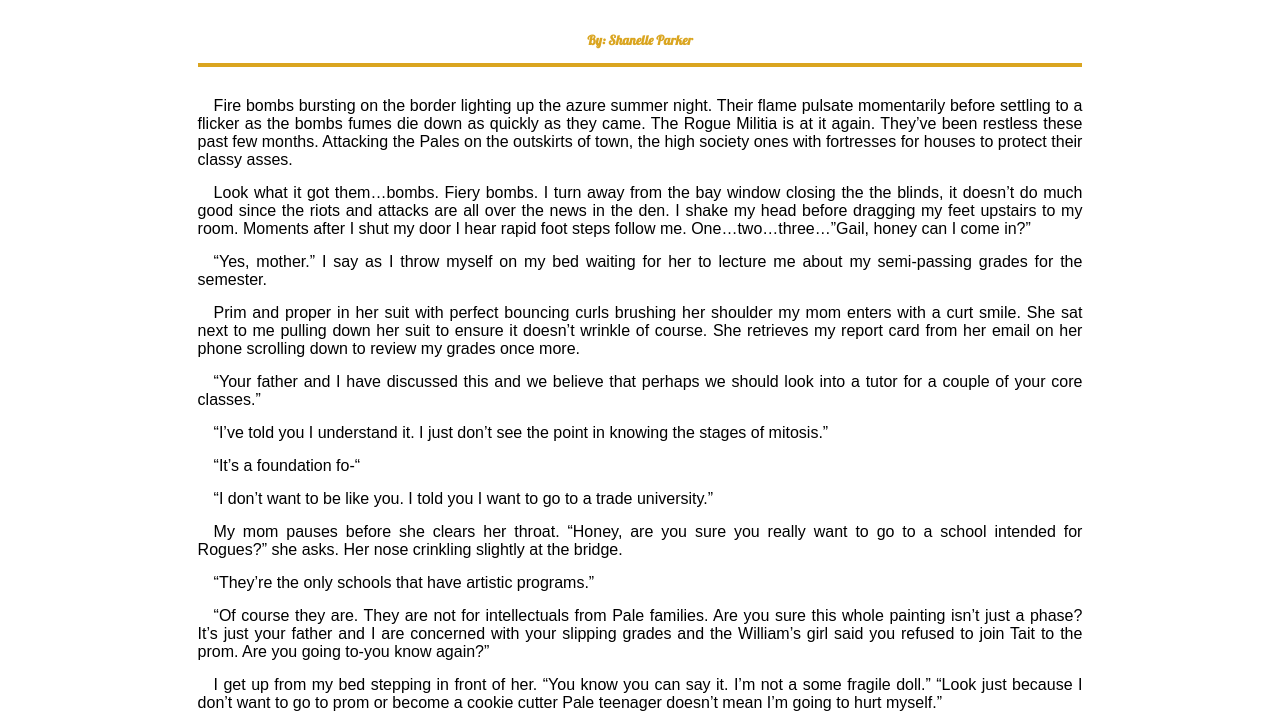
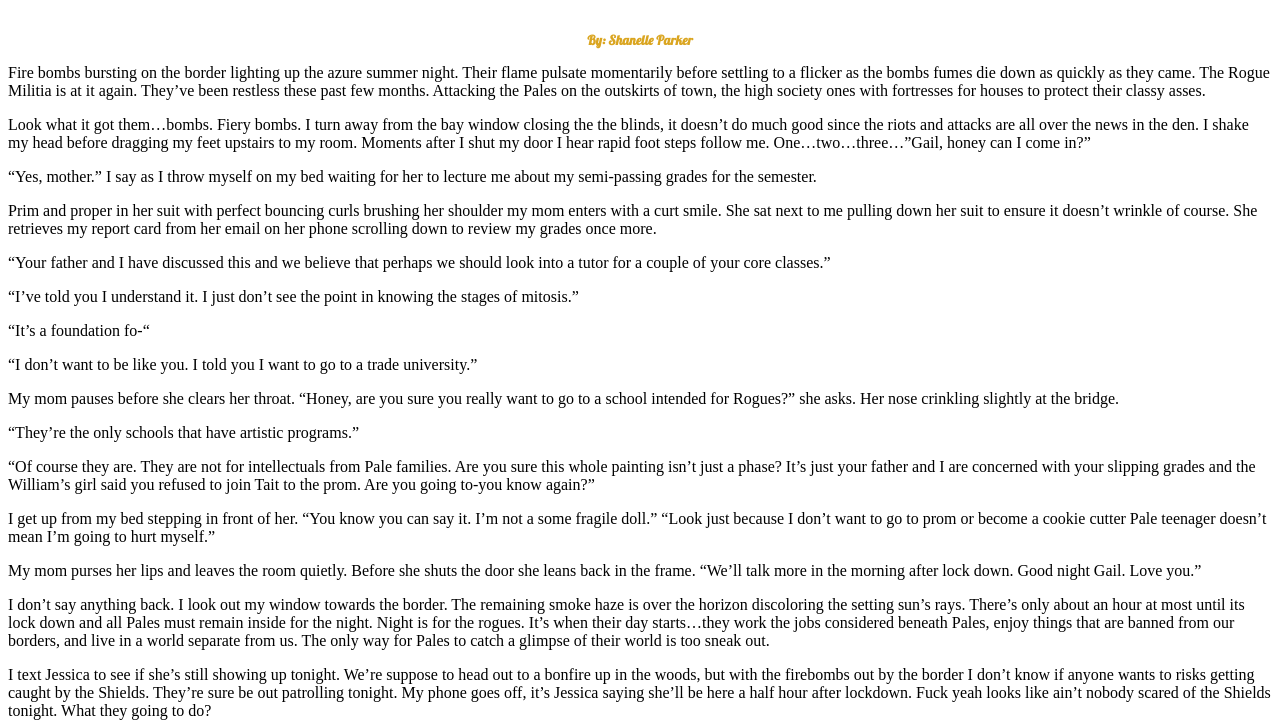
Before and after one commit to shanellerparker/341-Homework, a plain HTML site: page week-08-assignment/index.html in a window 1280 px wide. Shown: the part 68-792 px from the top of the page. Drawn offline with Linux system fonts and the light colour scheme; a web font is replaced by a local one.

Commit message:
Made changes

```diff
--- a/week-08-assignment/css/style.css
+++ b/week-08-assignment/css/style.css
@@ -10,15 +10,15 @@ h2 {
   font-size: 48;
   color: goldenrod;
   text-transform: capitalize;}
-h1:hover {
+h2:hover {
   color: ghostwhite
 }
 
 
 
 body {
-  background-color: white;
-  background-image: image(341-Homework/week-08-assignment/css/Empty.png);
+  background-color: transparent;
+  background-image: url(341-Homework/week-08-assignment/css/Empty.pn);
   min-height: 100%;
   min-width: 1024px;
   background-attachment: fixed;
@@ -26,14 +26,9 @@ body {
   background-repeat: no-repeat
 }
 
-}
-
-p.first-p {
-  border-top-style: solid;
-  padding-top: 15px;
-  margin-top: 15px;
-  border-width: 4px;
-  border-color: goldenrod;
+#first-letter::first-letter {
+  font-size:20;
+  color: #goldenrod;
 }
 
 p {
@@ -54,11 +49,7 @@ p first-transition {
   border-color: goldenrod;
 }
 
-#first-letter::first-letter {font-size:20;
-  color: #goldenrod;
-}
-
-#Five minutes,{
+#Five {
   color: goldenrod;
 }
 
--- a/week-08-assignment/index.html
+++ b/week-08-assignment/index.html
@@ -10,9 +10,8 @@
   <body>
     <h2 class="heading" id="title">Half Empty</h2>
     <h5 class="heading" id="author">By: Shanelle Parker</h5>
-    <p class="first-p">
-    <p id="first-letter">
-    Fire bombs bursting on the border lighting up the azure summer night. Their flame pulsate momentarily before settling to a flicker as the bombs fumes die down as quickly as they came.
+    <div id="story">
+      <p id="first-letter"> Fire bombs bursting on the border lighting up the azure summer night. Their flame pulsate momentarily before settling to a flicker as the bombs fumes die down as quickly as they came.
     The Rogue Militia is at it again. They’ve been restless these past few months. Attacking the Pales on the outskirts of town, the high society ones with fortresses for houses to protect their classy asses.
     </p>
     <p>
@@ -77,8 +76,7 @@
     <p>
     “Fuck yeah I am.”
    </p>
-   <p class="end-p">
-   <span id="Five minutes"> minutes</span>  Five minutes deep into back roads and pine trees close in along side us. Rocks kick up behind the tires disappears in the plumes of dust.
+   <span id="Five emphasis">Five</span>"> Five minutes deep into back roads and pine trees close in along side us. Rocks kick up behind the tires disappears in the plumes of dust.
     The light emitting from the bonfire at Greywater camp glows through the gaps in between the trees. Silhouettes of people move through in and out of sight.
     We pull up along side a few other cars. About twenty others are already there with a cooler full of bitch beer and a few cases of bud by the fire.
     A couple bottles of cheap shit is being passed around. Jessica smiles widely and hops out. Tait’s truck is closest to the fire with all the doors open and music blasting.
```
